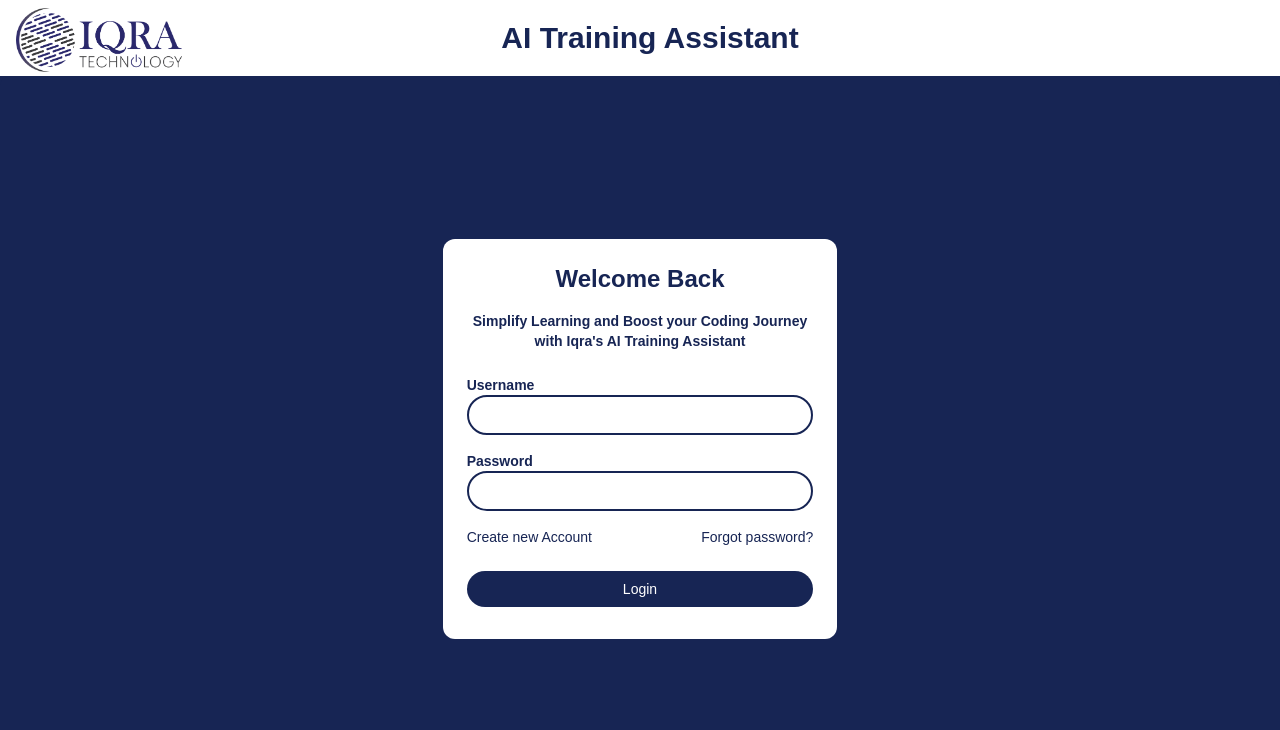
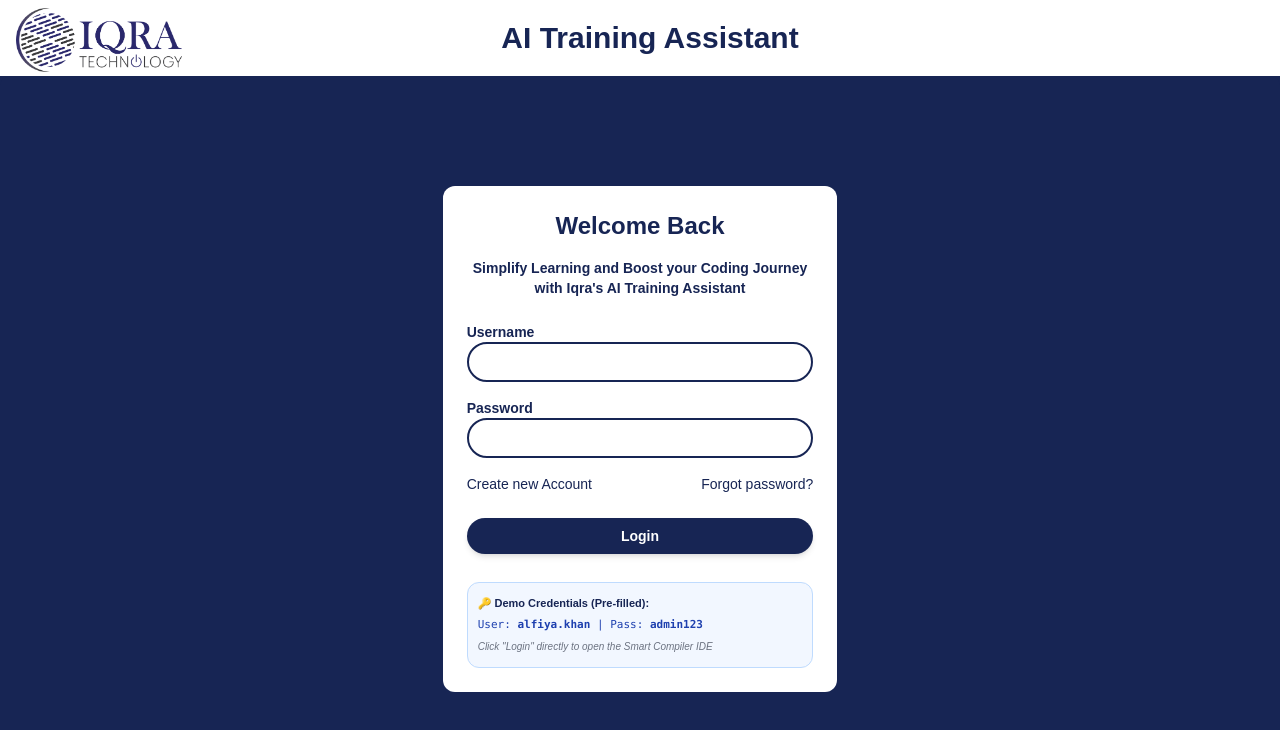
Before and after one commit to Alfiya2109/training-assistant-frontend, a React (Create React App) app: page / in a window 1280 px wide. Shown: the top 730 px of the page. Built offline with nearby package versions, Linux system fonts and the light colour scheme.

Commit message:
Configure Vercel deployment, Ace Editor IDE, and demo resilience

```diff
--- a/package.json
+++ b/package.json
@@ -28,7 +28,7 @@
   },
   "scripts": {
     "start": "react-scripts start",
-    "build": "react-scripts build",
+    "build": "CI=false react-scripts build",
     "test": "react-scripts test",
     "eject": "react-scripts eject"
   },
--- a/src/Authentication/Login.js
+++ b/src/Authentication/Login.js
@@ -234,7 +234,12 @@ const Login = ({ togglePage }) => {
                         </p>
                     </div>
 
-                    <button type="submit" className="bg-blue-950 hover:bg-blue-600 text-white my-2 px-6 py-2 rounded-full transition w-full">Login</button>
+                    <button type="submit" className="bg-blue-950 hover:bg-blue-700 text-white my-2 px-6 py-2 rounded-full transition w-full font-semibold shadow-md">Login</button>
+                    <div className="w-full p-2.5 bg-blue-50/80 border border-blue-200 rounded-xl text-[11px] text-blue-900 text-left mt-1">
+                        <p className="font-semibold text-blue-950">🔑 Demo Credentials (Pre-filled):</p>
+                        <p className="font-mono mt-0.5 text-blue-800">User: <strong>alfiya.khan</strong> | Pass: <strong>admin123</strong></p>
+                        <p className="text-[10px] text-gray-500 mt-0.5 italic">Click "Login" directly to open the Smart Compiler IDE</p>
+                    </div>
 
                     {isModalOpen && (
                 <Modal onClose={() => setIsModalOpen(false)}>
```
Also changed, not shown: vercel.json (added), 1 other file (tests, documents, lock files or other folders).
